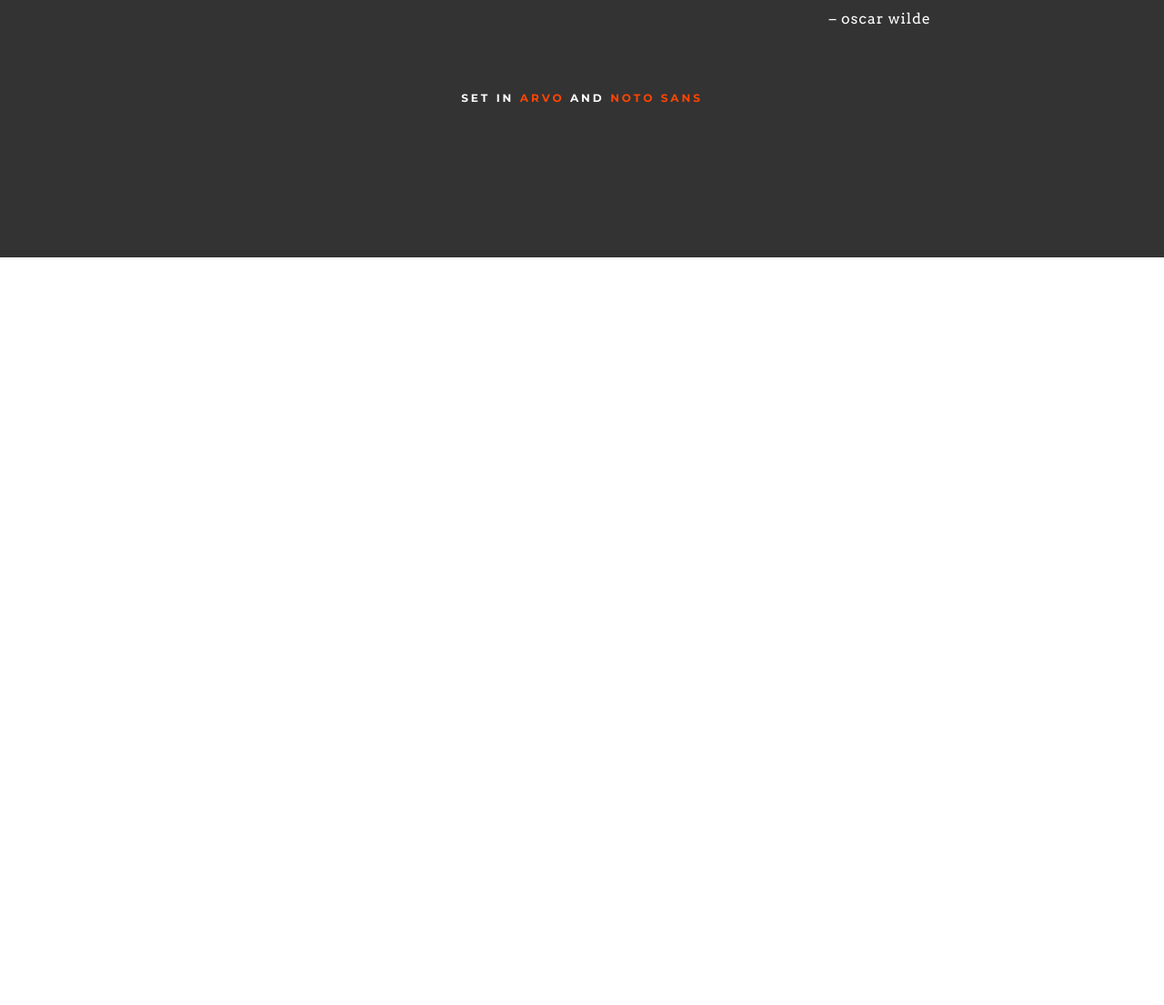
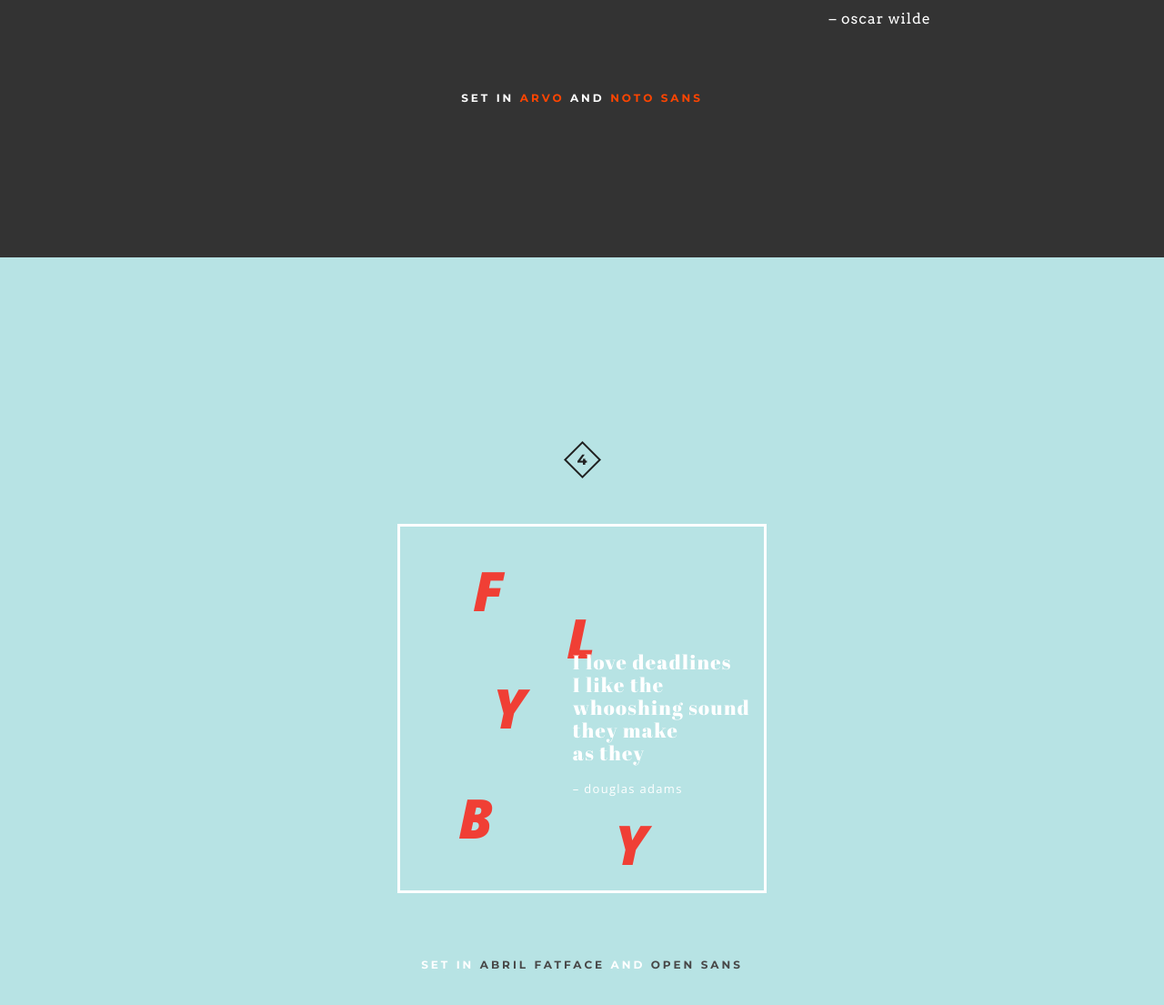
Before and after one commit to lrknaff/seven-weeks, a plain HTML site: page index.html in a window 1280 px wide. Shown: the part 2923-4028 px from the top of the page at 91% size. Before the commit the page ends 3206 px from the top, so only its background shows below. Drawn offline with nearby package versions, Linux system fonts and the light colour scheme; a web font is replaced by a local one.

Commit message:
add week four

```diff
--- a/index.html
+++ b/index.html
@@ -5,7 +5,7 @@
     <title>Seven Weeks of Fonts</title>
     <link rel="stylesheet" href="./styles/reset.css">
     <meta name="viewport" content="width=device-width, initial-scale=1.0">
-    <link href="https://fonts.googleapis.com/css?family=Lato:700|Montserrat:700|Unna|Open+Sans:800|Vollkorn|Noto+Sans:700|Arvo" rel="stylesheet">
+    <link href="https://fonts.googleapis.com/css?family=Lato:700|Montserrat:700|Unna|Open+Sans:400,800,800i|Vollkorn|Noto+Sans:700|Arvo|Abril+Fatface" rel="stylesheet">
     <link rel="stylesheet" href="./styles/styles.css">
   </head>
   <body>
@@ -81,5 +81,25 @@
       <p class="fonts-in-use">set in <a href="https://fonts.google.com/specimen/Arvo">arvo</a></a> and <a href="https://fonts.google.com/specimen/Noto+Sans">Noto Sans</a></p>
     </section>
 
+    <section id="week-four" class="container">
+      <div class="week-number"></div>
+      <h6>4</h6>
+
+      <div class='text-layout'>
+        <h2 class="font-one">
+          I love deadlines<br />I like the<br />whooshing sound<br />they make<br />as they<br /><span>&ndash; douglas adams</span>
+        </h2>
+
+        <h3 class="f">F</h3>
+        <h3 class="l">L</h3>
+        <h3 class="y">Y</h3>
+        <h3 class="b">B</h3>
+        <h3 class="second-y">Y</h3>
+
+      </div>
+
+      <p class="fonts-in-use">set in <a href="https://fonts.google.com/specimen/Abril+Fatface">Abril Fatface</a></a> and <a href="https://fonts.google.com/specimen/Open+Sans">Open Sans</a></p>
+    </section>
+
   </body>
 </html>
--- a/styles/styles.css
+++ b/styles/styles.css
@@ -181,3 +181,78 @@ section {
   color: orangered;
   text-decoration: none;
 }
+
+/* week 4 */
+#week-four {
+  background-color: #B7E3E4;
+  color: #FFF;
+}
+
+#week-four .text-layout {
+  border: 3px solid #FFF;
+  position: relative;
+  margin: 40px auto;
+  width: 400px;
+  height: 400px;
+}
+
+#week-four h2 {
+  color: #FFF;
+  font-family: 'Abril Fatface', serif;
+  font-size: 22px;
+  letter-spacing: 1.3px;
+  line-height: 25px;
+  position: absolute;
+  right: 15px;
+  text-align: left;
+  top: 34%;
+  z-index: 1;
+}
+
+#week-four h3 {
+  color: #F03F35;
+  font-family: 'Open Sans', serif;
+  font-weight: 800;
+  font-size: 60px;
+  font-style: italic;
+  position: absolute;
+}
+
+#week-four .f {
+  top: 40px;
+  left: 80px;
+}
+
+#week-four .l {
+  top: 92px;
+  left: 183px;
+}
+
+#week-four .y {
+  top: 169px;
+  left: 102px;
+}
+
+#week-four .b {
+  top: 290px;
+  left: 64px;
+}
+
+#week-four .second-y {
+  top: 319px;
+  left: 236px;
+}
+
+#week-four span {
+  display: inline-block;
+  font-family: 'Open Sans', serif;
+  font-size: 13px;
+  font-weight: 400;
+  padding-top: 15px;
+  text-align: right;
+}
+
+#week-four a {
+  color: #484848;
+  text-decoration: none;
+}
```
